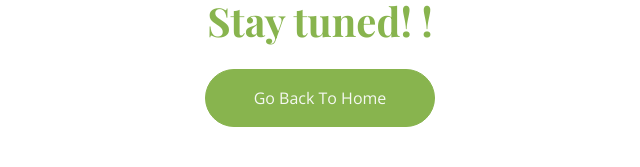
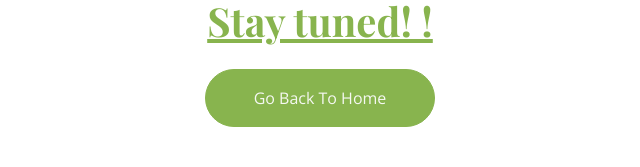
Before and after one commit to Henry12Lau/TeaHouse, a plain HTML site: page page/comingSoon.html in a window 1280 px wide. Shown: the part 811-978 px from the top of the page, 320-960 px from the left. Drawn offline with nearby package versions, Linux system fonts and the light colour scheme.

Commit message:
added custom css

```diff
--- /dev/null
+++ b/css/comingSoon.css
@@ -0,0 +1,3 @@
+#stayTuned {
+  text-decoration: underline;
+}
--- a/page/comingSoon.html
+++ b/page/comingSoon.html
@@ -29,7 +29,8 @@
 
     <!-- Template Stylesheet -->
     <link href="../css/style.css" rel="stylesheet">
-
+    <!-- custom Stylesheet -->
+    <link href="../css/comingSoon.css" rel="stylesheet">
     <style>
         img {
             width: 100%;
@@ -101,7 +102,7 @@
                     <div class="coming">
                         <img src="../img/comingSoon.jpg" alt="Coming Soon">
                     </div>
-                    <h1 class="mb-4" style="color: #88b44e;">Stay tuned! !</h1>
+                    <h1 id="stayTuned" class="mb-4" style="color: #88b44e;">Stay tuned! !</h1>
                     <a class="btn btn-primary rounded-pill py-3 px-5" href="../index.html">Go Back To Home</a>
                 </div>
             </div>
```
